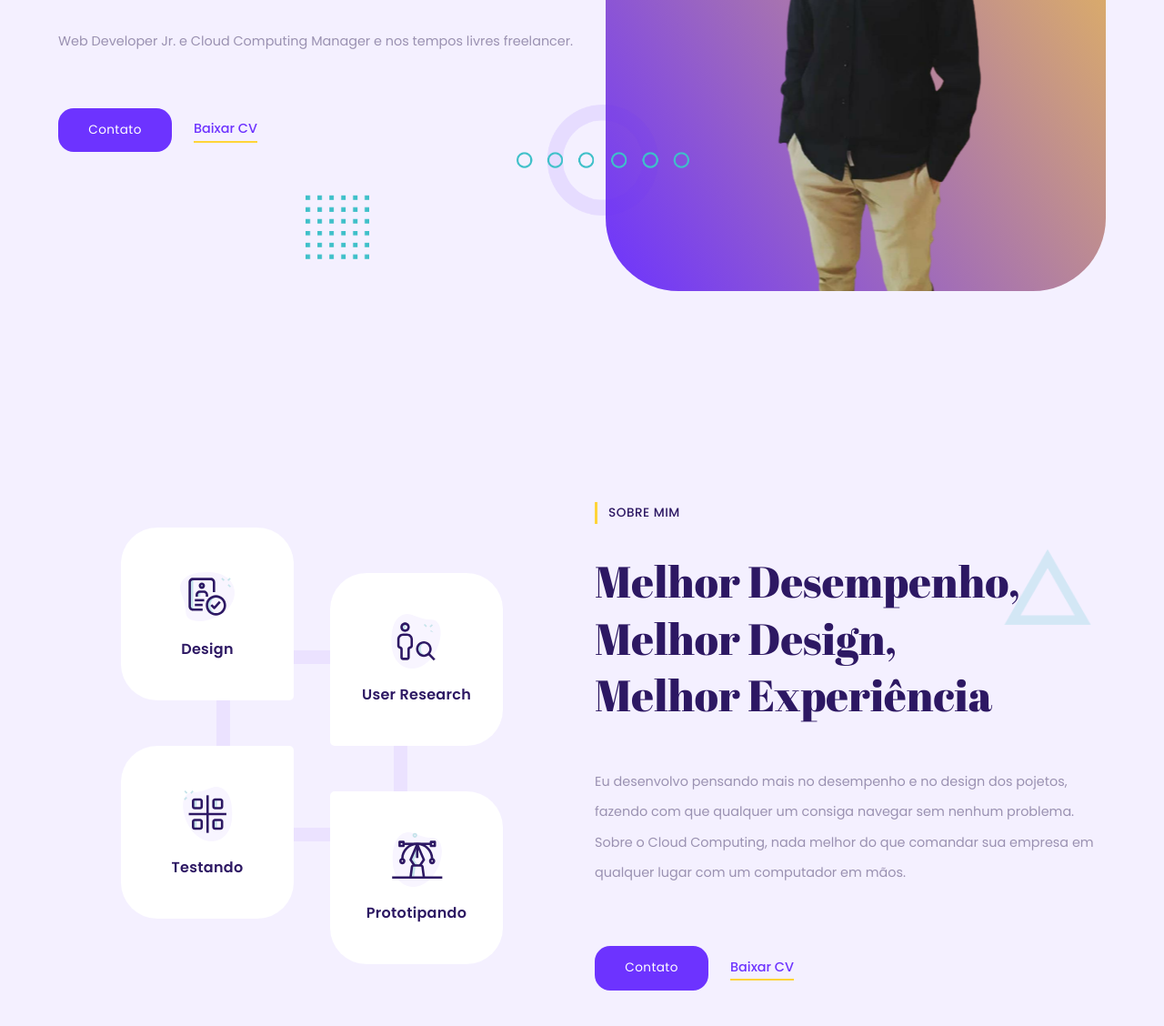
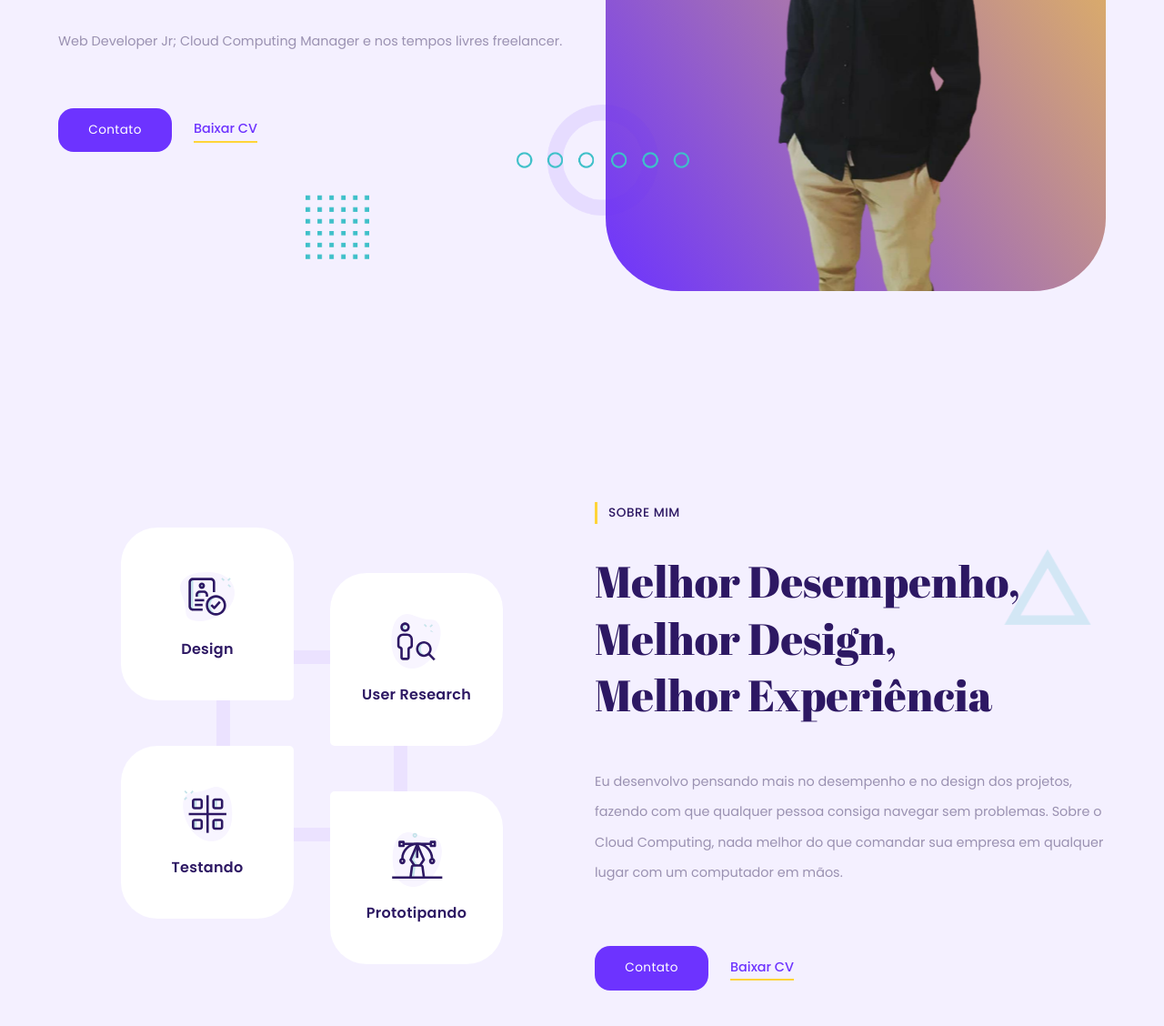
Before and after one commit to D4nRossi/Portfolio, a plain HTML site: page home.html in a window 1280 px wide. Shown: the part 400-1528 px from the top of the page at 91% size. Drawn offline with nearby package versions, Linux system fonts and the light colour scheme.

Commit message:
Alterações finais e revisão

```diff
--- a/home.html
+++ b/home.html
@@ -47,7 +47,7 @@
                <div class="showcase-info">
                    <h3 class="sub-heading">Web Developer</h3>
                    <h1 class="heading">Daniel Rossi de Amorim</h1>
-                   <p class="text">Web Developer Jr. e Cloud Computing Manager e nos tempos livres freelancer.</p>
+                   <p class="text">Web Developer Jr; Cloud Computing Manager e nos tempos livres freelancer.</p>
                    <div class="cta">
                        <a href="https://wa.me/5511939524211" class="btn" target="_blank">Contato</a>
                        <a href="assets/docs/CV.pdf" class="btn secundary-btn" download target="_blank">Baixar CV</a>
@@ -376,7 +376,7 @@
                 </div>
                 <div class="about-info"><h3 class="sub-heading">Sobre mim</h3>
                 <h1 class="heading">Melhor Desempenho, <br>Melhor Design, <br> Melhor Experiência</h1>
-                <p class="text">Eu desenvolvo pensando mais no desempenho e no design dos pojetos, fazendo com que qualquer um consiga navegar sem nenhum problema. Sobre o Cloud Computing, nada melhor do que comandar sua empresa em qualquer lugar com um computador em mãos.</p>
+                <p class="text">Eu desenvolvo pensando mais no desempenho e no design dos projetos, fazendo com que qualquer pessoa consiga navegar sem problemas. Sobre o Cloud Computing, nada melhor do que comandar sua empresa em qualquer lugar com um computador em mãos.</p>
                 <div class="cta">
                 <a href="https://wa.me/11939524211" class="btn" target="_blank">Contato</a>
                 <a href="assets/docs/CV.pdf" class="btn secundary-btn" download target="_blank">Baixar CV</a>
```
Also changed, not shown: README.md.
